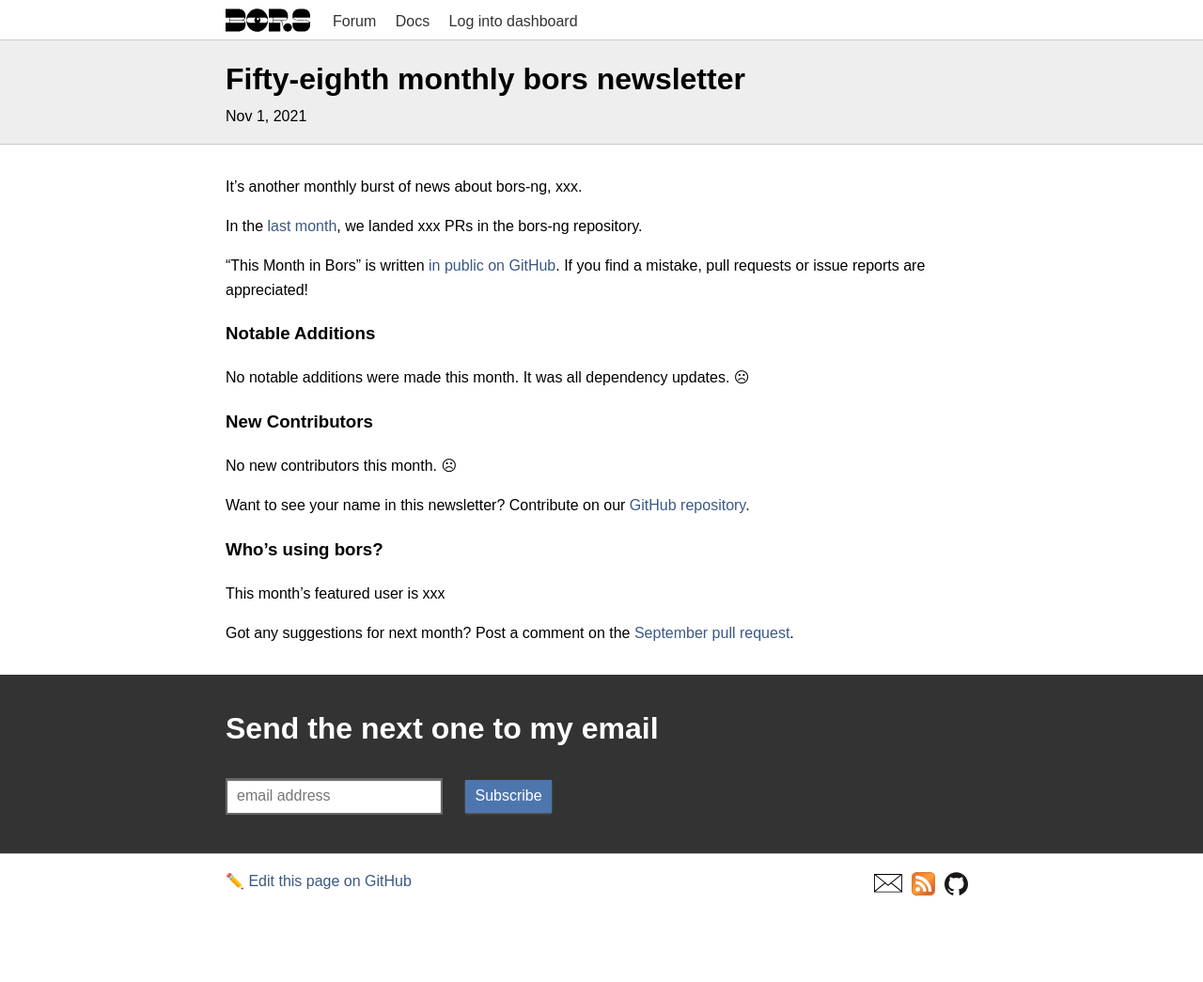
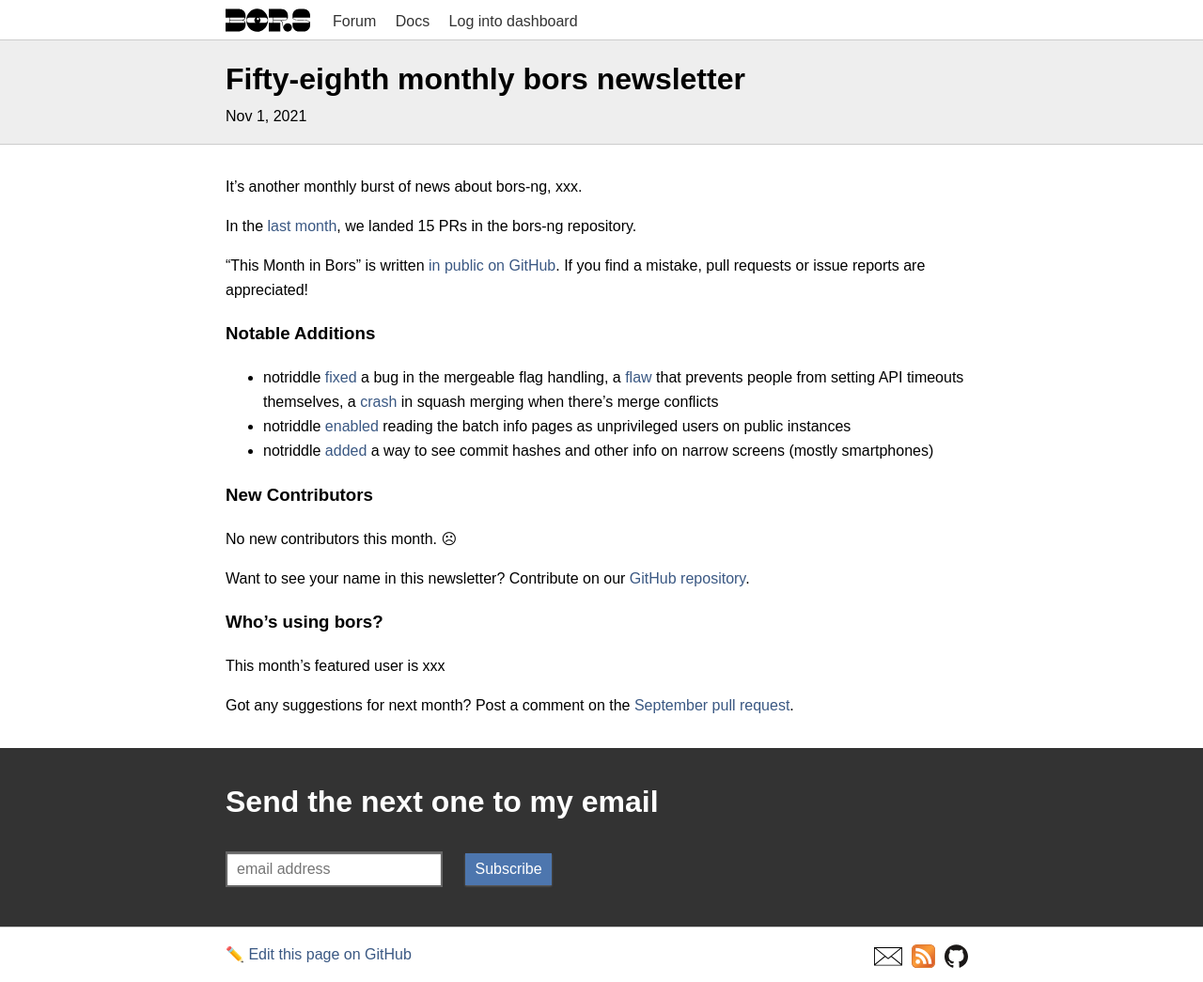
Before and after one commit to bors-ng/bors-ng.github.io, a Jekyll site: the page built from _posts/2021-11-01-tmib-58.md, in a window 1280 px wide. Shown: the whole page at 94% size. Built offline with Jekyll 4.4.1, drawn with Linux system fonts in a browser that asks for light colours; before the commit the page ends 967 px from its top, so only the background shows below that.

Commit message:
Add notable commits
Add bors-ng/bors-ng#1337
Add bors-ng/bors-ng#1347
Add bors-ng/bors-ng#1345
Add bors-ng/bors-ng#1367
Add bors-ng/bors-ng#1361

```diff
--- a/_posts/2021-11-01-tmib-58.md
+++ b/_posts/2021-11-01-tmib-58.md
@@ -9,7 +9,7 @@
 It's another monthly burst of news about bors-ng, xxx.
 
 In the [last month](https://github.com/bors-ng/bors-ng/pulls?q=is%3Apr+is%3Amerged+closed%3A2021-10-01..2021-10-31),
-we landed xxx PRs in the bors-ng repository.
+we landed 15 PRs in the bors-ng repository.
 
 "This Month in Bors" is written [in public on GitHub][GitHub for TMiB].
 If you find a mistake, pull requests or issue reports are appreciated!
@@ -19,8 +19,9 @@
 
 ### Notable Additions
 
-No notable additions were made this month. It was all dependency updates. ☹
-
+* notriddle [fixed](https://github.com/bors-ng/bors-ng/pull/1337) a bug in the mergeable flag handling, a [flaw](https://github.com/bors-ng/bors-ng/pull/1347) that prevents people from setting API timeouts themselves, a [crash](https://github.com/bors-ng/bors-ng/pull/1345) in squash merging when there's merge conflicts
+* notriddle [enabled](https://github.com/bors-ng/bors-ng/pull/1367) reading the batch info pages as unprivileged users on public instances
+* notriddle [added](https://github.com/bors-ng/bors-ng/pull/1361) a way to see commit hashes and other info on narrow screens (mostly smartphones)
 
 ### New Contributors
 
```
